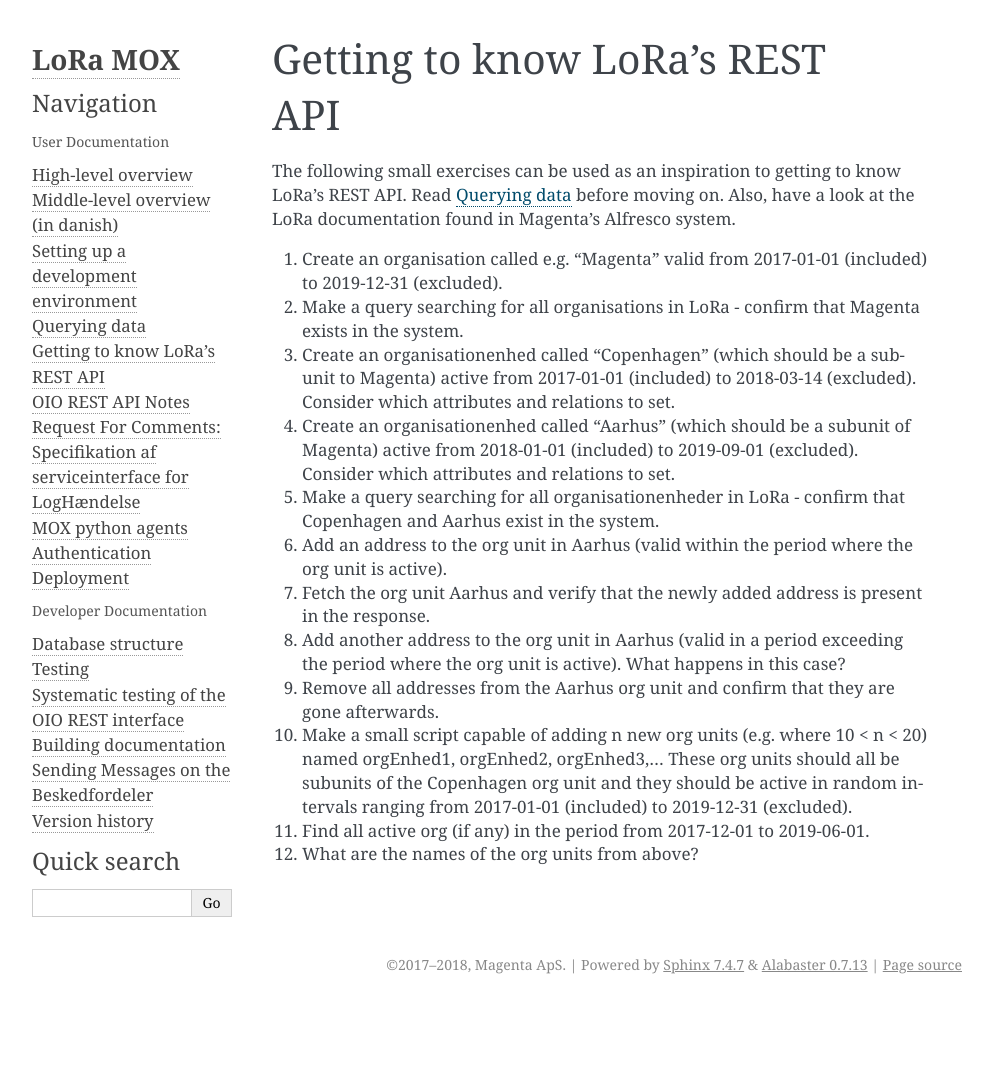
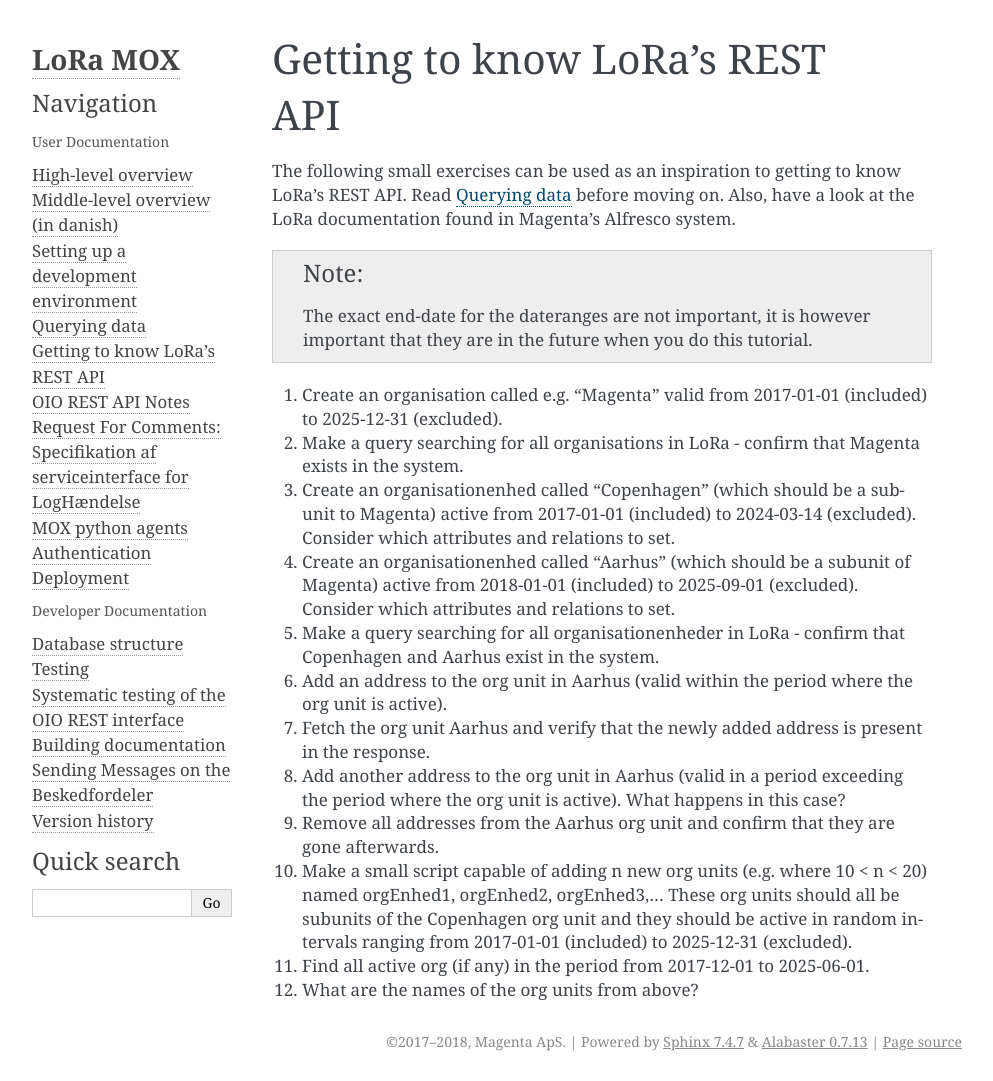
Before and after one commit to magenta-aps/mox, a Sphinx documentation site: the page built from doc/user/rest-tutorial.rst, in a window 1280 px wide. Shown: the whole page, without its empty margins (148-1141 px from the left). Built offline with Sphinx 7.4.7, drawn with Linux system fonts in a browser that asks for light colours; before the commit the page ends 1004 px from its top, so only the background shows below that.

Commit message:
Move enddates into the future

```diff
--- a/doc/user/rest-tutorial.rst
+++ b/doc/user/rest-tutorial.rst
@@ -5,15 +5,20 @@ The following small exercises can be used as an inspiration to getting to know
 LoRa's REST API. Read :ref:`QueryingData` before moving on. Also, have a look at
 the LoRa documentation found in Magenta’s Alfresco system.
 
+.. note::
+
+   The exact end-date for the dateranges are not important, it is however
+   important that they are in the future when you do this tutorial.
+
 1. Create an organisation called e.g. “Magenta” valid from 2017-01-01
-   (included) to 2019-12-31 (excluded).
+   (included) to 2025-12-31 (excluded).
 2. Make a query searching for all organisations in LoRa - confirm that Magenta
    exists in the system.
 3. Create an organisationenhed called “Copenhagen” (which should be a subunit
-   to Magenta) active from 2017-01-01 (included) to 2018-03-14 (excluded).
+   to Magenta) active from 2017-01-01 (included) to 2024-03-14 (excluded).
    Consider which attributes and relations to set.
 4. Create an organisationenhed called “Aarhus” (which should be a subunit of
-   Magenta) active from 2018-01-01 (included) to 2019-09-01 (excluded).
+   Magenta) active from 2018-01-01 (included) to 2025-09-01 (excluded).
    Consider which attributes and relations to set.
 5. Make a query searching for all organisationenheder in LoRa - confirm that
    Copenhagen and Aarhus exist in the system.
@@ -29,6 +34,6 @@ the LoRa documentation found in Magenta’s Alfresco system.
     (e.g. where 10 < n < 20) named orgEnhed1, orgEnhed2, orgEnhed3,... These
     org units should all be subunits of the Copenhagen org unit and they
     should be active in random intervals ranging from 2017-01-01 (included) to
-    2019-12-31 (excluded).
-11. Find all active org (if any) in the period from 2017-12-01 to 2019-06-01.
+    2025-12-31 (excluded).
+11. Find all active org (if any) in the period from 2017-12-01 to 2025-06-01.
 12. What are the names of the org units from above?
```
